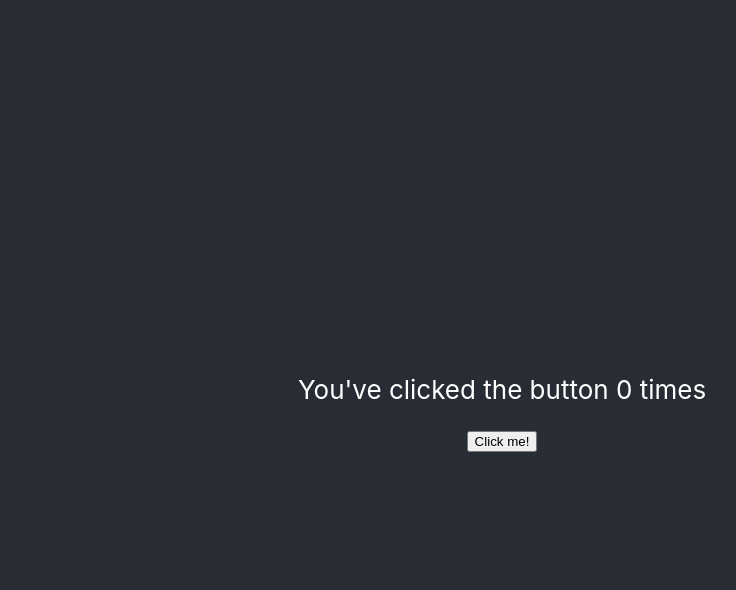
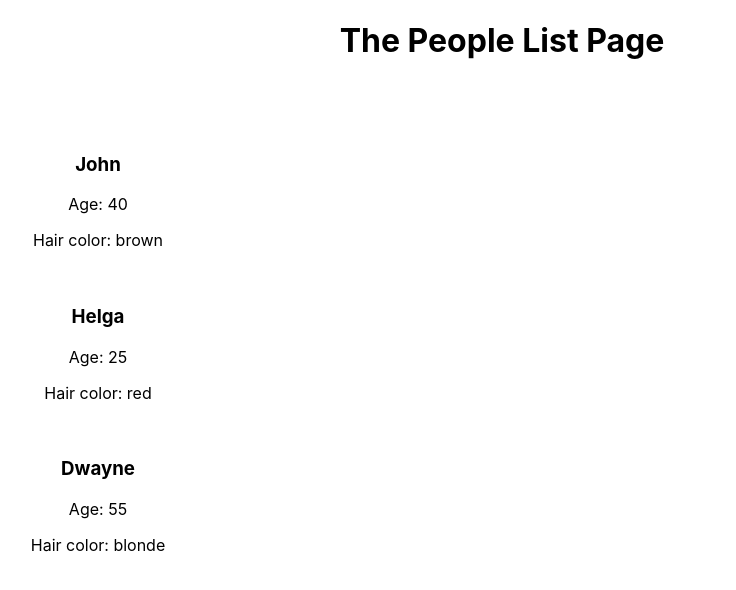
Before and after one commit to elecinas/oreilly-react-01, a React (Create React App) app: page /people-list in a window 1280 px wide. Shown: the top 590 px of the page, without its empty margins (138-874 px from the left). Built offline with nearby package versions, Linux system fonts and the light colour scheme.

Commit message:
Adding pages with react-router-dom

```diff
--- a/package.json
+++ b/package.json
@@ -8,6 +8,7 @@
     "@testing-library/user-event": "^13.5.0",
     "react": "^18.2.0",
     "react-dom": "^18.2.0",
+    "react-router-dom": "^6.8.0",
     "react-scripts": "5.0.1",
     "styled-components": "^5.3.6",
     "web-vitals": "^2.1.4"
--- a/src/App.js
+++ b/src/App.js
@@ -1,28 +1,12 @@
 import logo from "./logo.svg";
 import React, { useState } from "react";
+import { BrowserRouter as Router, Route, Routes } from "react-router-dom";
+import { HomePage, CounterButtonPage, PeopleListPage } from "./pages";
 import { CongratulationsMessage } from "./CongratulationsMessage";
 import { CounterButton } from "./CounterButton";
 import "./App.css";
 import { Greeting } from "./Greeting";
 import { PeopleList } from "./PeopleList";
-
-const people = [
-  {
-    name: "John",
-    age: 40,
-    hairColor: "brown",
-  },
-  {
-    name: "Helga",
-    age: 25,
-    hairColor: "red",
-  },
-  {
-    name: "Dwayne",
-    age: 55,
-    hairColor: "blonde",
-  },
-];
 
 function App() {
   let adjective = "cool";
@@ -33,19 +17,13 @@ function App() {
 
   return (
     <div className="App">
-      <header className="App-header">
-        {hideMessage ? null : (
-          <CongratulationsMessage
-            numberOfClicks={numberOfClicks}
-            threshold={10}
-            onHide={() => setHideMessage(true)}
-          />
-        )}
-        <CounterButton
-          onIncrement={increment}
-          numberOfClicks={numberOfClicks}
-        />
-      </header>
+      <Router>
+        <Routes>
+          <Route path="/" exact element={<HomePage/>} />
+          <Route path="/counter" element={<CounterButtonPage/>} />
+          <Route path="/people-list" element={<PeopleListPage/>} />
+        </Routes>
+      </Router>
     </div>
   );
 }
--- /dev/null
+++ b/src/pages/CounterButtonPage.js
@@ -0,0 +1,22 @@
+import React, { useState } from "react";
+import { CounterButton } from "../CounterButton";
+import { CongratulationsMessage } from "../CongratulationsMessage";
+
+export const CounterButtonPage = () => {
+  const [numberOfClicks, setNumberOfClicks] = useState(0);
+  const [hideMessage, setHideMessage] = useState(false);
+  const increment = () => setNumberOfClicks(numberOfClicks + 1);
+
+  return (
+    <>
+      {hideMessage ? null : (
+        <CongratulationsMessage
+          numberOfClicks={numberOfClicks}
+          threshold={10}
+          onHide={() => setHideMessage(true)}
+        />
+      )}
+      <CounterButton onIncrement={increment} numberOfClicks={numberOfClicks} />
+    </>
+  );
+};
--- /dev/null
+++ b/src/pages/HomePage.js
@@ -0,0 +1,9 @@
+import React from "react";
+import { Greeting } from "../Greeting";
+
+export const HomePage = () => (
+    <>
+        <h1>The Home Page</h1>
+        <Greeting name="Shaun" numberOfMessages={10} />
+    </>
+);
--- /dev/null
+++ b/src/pages/PeopleListPage.js
@@ -0,0 +1,27 @@
+import React from "react";
+import { PeopleList } from "../PeopleList";
+
+const people = [
+    {
+      name: "John",
+      age: 40,
+      hairColor: "brown",
+    },
+    {
+      name: "Helga",
+      age: 25,
+      hairColor: "red",
+    },
+    {
+      name: "Dwayne",
+      age: 55,
+      hairColor: "blonde",
+    },
+  ];
+
+export const PeopleListPage = () => (
+    <>
+        <h1>The People List Page</h1>
+        <PeopleList people={people} />
+    </>
+);
--- /dev/null
+++ b/src/pages/index.js
@@ -0,0 +1,3 @@
+export { CounterButtonPage } from './CounterButtonPage';
+export { HomePage } from './HomePage';
+export { PeopleListPage} from './PeopleListPage';
```
Also changed, not shown: 1 other file (tests, documents, lock files or other folders).
